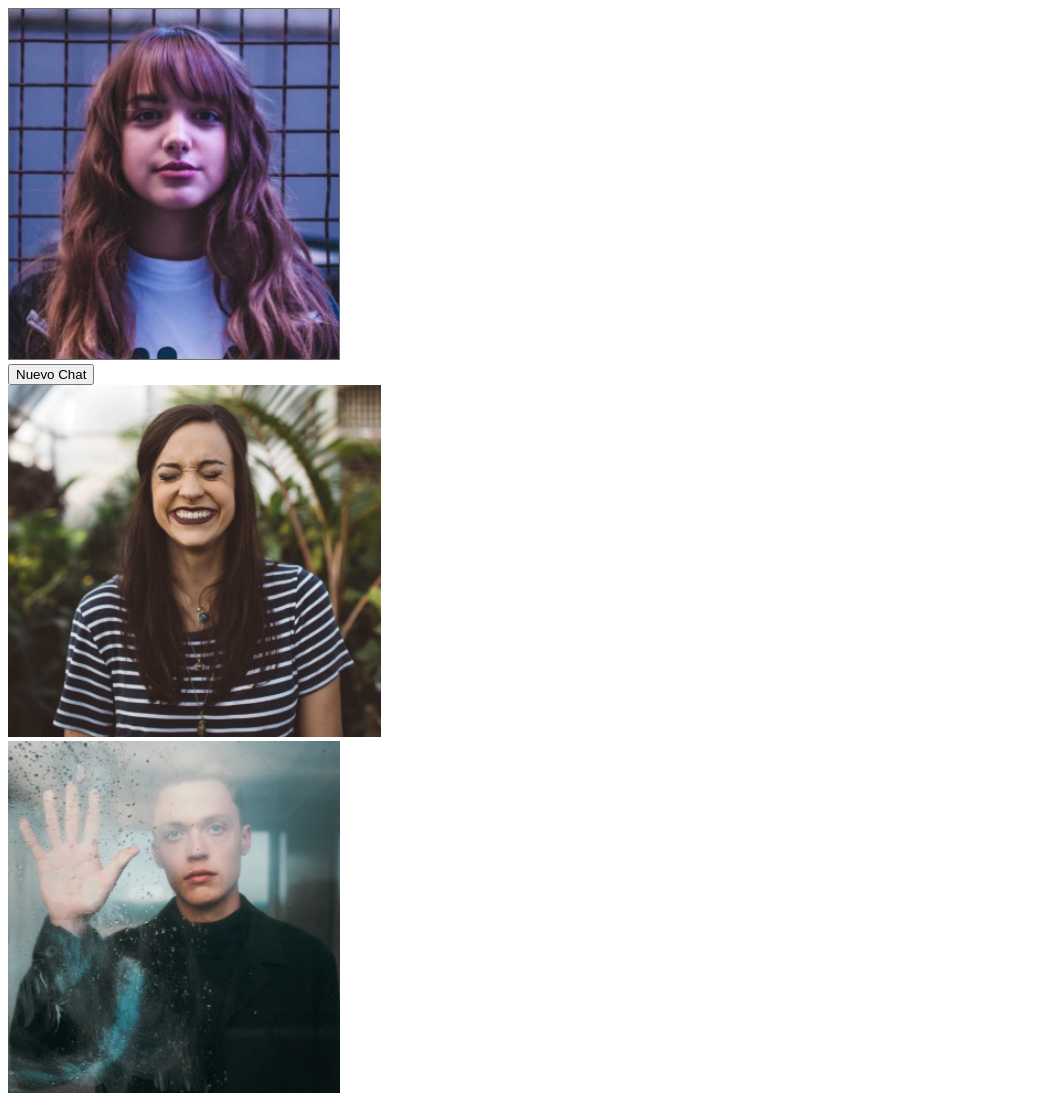
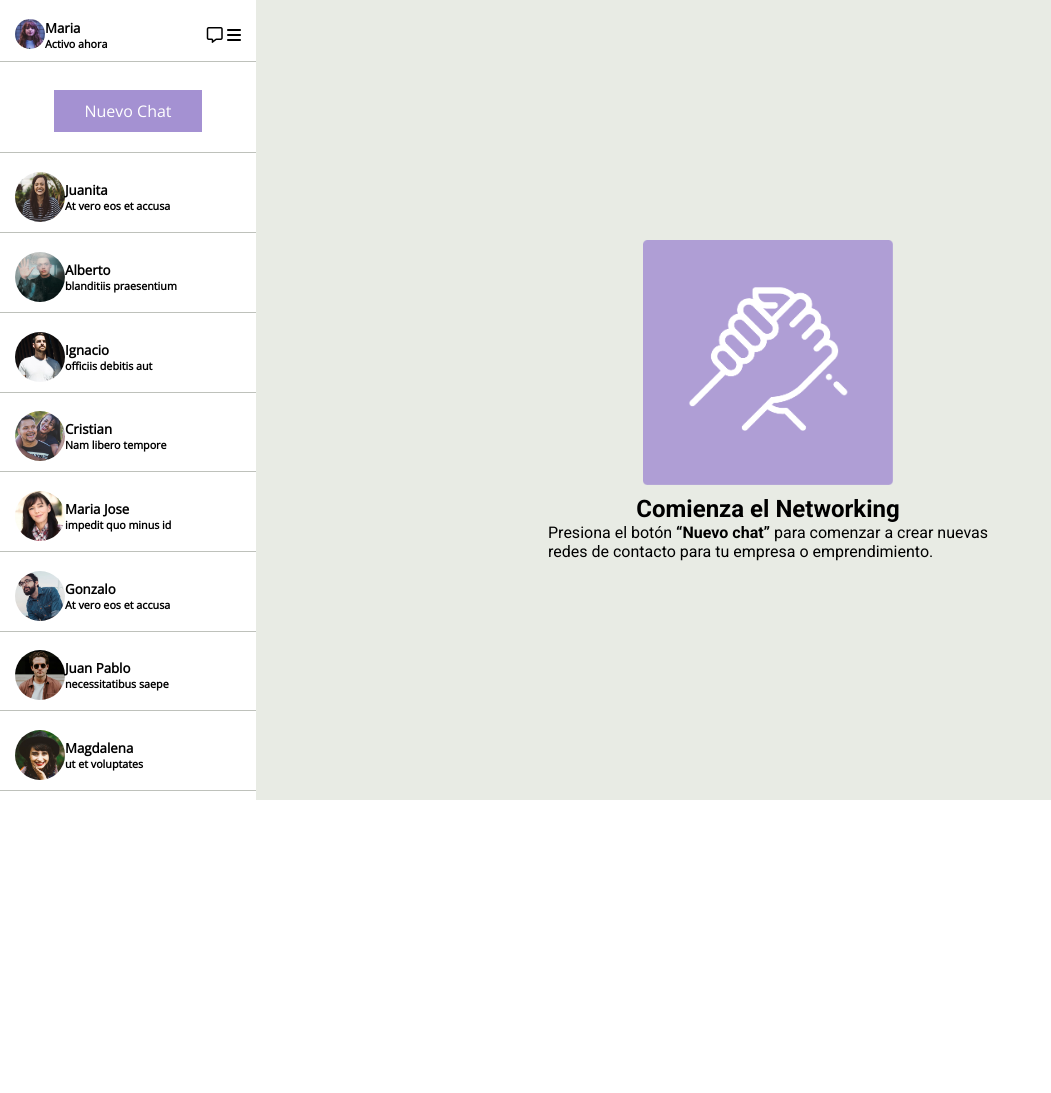
Before and after one commit to Lunatico87/desafio_flexbox, a plain HTML site: page index.html in a window 1280 px wide. Shown: the top 1093 px of the page, without its empty margins (0-1051 px from the left). After the commit the page ends 800 px from the top, so only its background shows below. Drawn offline with nearby package versions, Linux system fonts and the light colour scheme.

Commit message:
modificacion de usuarios y dashboard

```diff
--- a/assets/css/style.css
+++ b/assets/css/style.css
@@ -1,9 +1,111 @@
-.flexbox {
+* {
+    margin: 0;
+    padding: 0;
+
+}
+
+body {
+    font-family: "Open Sans", sans-serif;
+    font-size: 16px;
+}
+
+.dashboard {
     display: flex;
-flex-direction: row;
+    flex-direction: row;
+    height: 100vh;
+    width: 100%;
 }
 
 .contactos {
     display: flex;
     flex-direction: column;
+    height: 100vh;
+    /*width: 20%; */
+    flex: 1;
+    justify-content: space-evenly;
 }
+
+.usuario {
+    display: flex;
+    flex-direction: row;
+    align-items: center;
+    padding: 10px 15px;
+    border-bottom-color: #bec1bb;
+    border-bottom-style: solid ;
+    border-bottom-width: 1px;
+
+}
+
+.usuario.activo {
+    justify-content: space-between;
+}
+
+.usuario.activo .perfil {
+    display: flex;
+    flex-direction: row;
+
+
+}
+
+.usuario .thumbnail {
+    display: block;
+    width: 50px;
+    height: 50px;
+    border-radius: 150px;
+}
+
+.usuario.activo .thumbnail{
+    width: 30px;
+    height: 30px;
+}
+.chat {
+    display: flex;
+    flex-direction: row;
+    justify-content: center;
+    align-items: center;
+    border-bottom-color: #bec1bb;
+    border-bottom-style: solid ;
+    border-bottom-width: 1px;
+
+
+
+}
+.boton {
+    display: inline-block;
+    background-color: #a491d2;
+    margin: 20px auto;
+    color: white;
+    padding: 10px 30px ;
+    align-items: center;
+    justify-content: center;
+    text-decoration: none;
+
+}
+
+.hero {
+    display: flex;
+    flex-direction: column;
+    justify-content: center;
+    align-items: center;
+    height: 100vh;
+    /*width: 80%;*/
+    flex: 4;
+    background-color: #e8ebe4;
+}
+.hero img {
+    display: block;
+    width: 250px;
+    margin-bottom: 10px;
+
+}
+
+h1 {
+    font-family: "Roboto", sans-serif;
+    font-weight: 700;
+    text-align: center;
+}
+
+.hero p {
+    font-family: "Roboto", sans-serif;
+
+}
--- a/index.html
+++ b/index.html
@@ -1,46 +1,141 @@
 <!DOCTYPE html>
 <html lang="en">
   <head>
-    <meta charset="UTF-8">
-    <meta name="viewport" content="width=device-width, initial-scale=1.0">
+    <meta charset="UTF-8" />
+    <meta name="viewport" content="width=device-width, initial-scale=1.0" />
     <title>Flexbox</title>
-    <link rel="stylesheet" href="./assets/css/style.css">
+    <link rel="preconnect" href="https://fonts.googleapis.com" />
+    <link rel="preconnect" href="https://fonts.gstatic.com" crossorigin />
+    <link
+      href="https://fonts.googleapis.com/css2?family=Open+Sans:ital@0;1&family=Roboto:wght@400;700&display=swap"
+      rel="stylesheet"
+    />
+    <link
+      rel="stylesheet"
+      href="https://cdnjs.cloudflare.com/ajax/libs/font-awesome/6.5.1/css/all.min.css"
+      integrity="sha512-DTOQO9RWCH3ppGqcWaEA1BIZOC6xxalwEsw9c2QQeAIftl+Vegovlnee1c9QX4TctnWMn13TZye+giMm8e2LwA=="
+      crossorigin="anonymous"
+      referrerpolicy="no-referrer"
+    />
+    <link rel="stylesheet" href="./assets/css/style.css" />
   </head>
   <body>
-<section class="flexbox">
+    <section class="dashboard">
       <div class="contactos">
+        <div class="usuario activo">
+          <div class="perfil">
+            <img class="thumbnail" src="./assets/imgs/maria.jpg" alt="maria" />
             <div>
-        <img src="./assets/imgs/maria.jpg" alt="">
-    </div>
-    <div>
-        <button>Nuevo Chat</button>
-    </div>
-    <div>
-        <img src="./assets/imgs/juanita.jpg" alt="">
-    </div>
-    <div>
-        <img src="./assets/imgs/alberto.jpg" alt="">
-    </div>
-    <div>
-        <img src="./assets/imgs/ignacio.jpg" alt="">
-    </div>
-    <div>
-        <img src="./assets/imgs/cristian.jpg" alt="">
-    </div>
-    <div>
-        <img src="./assets/imgs/maria_jose.jpg" alt="">
-    </div>
-    <div>
-        <img src="./assets/imgs/gonzalo.jpg" alt="">
-    </div>
-    <div>
-        <img src="./assets/imgs/juan_pablo.jpg" alt="">
-    </div>
-    <div>
-        <img src="./assets/imgs/magdalena.jpg" alt="">
+              <h5>Maria</h5>
+              <h6>Activo ahora</h6>
             </div>
           </div>
-    <div class="seccion_principal">
+          <div class="iconos">
+            <i class="fa-regular fa-message"></i>
+            <i class="fa-solid fa-bars"></i>
+          </div>
+        </div>
+        <div class="chat">
+          <a href="#" class="boton">Nuevo Chat</a>
+        </div>
+        <div class="usuario">
+          <img
+            class="thumbnail"
+            src="./assets/imgs/juanita.jpg"
+            alt="juanita"
+          />
+          <div>
+            <h5>Juanita</h5>
+            <h6>At vero eos et accusa</h6>
+          </div>
+        </div>
+        <div class="usuario">
+          <img
+            class="thumbnail"
+            src="./assets/imgs/alberto.jpg"
+            alt="alberto"
+          />
+          <div>
+            <h5>Alberto</h5>
+            <h6>blanditiis praesentium</h6>
+          </div>
+        </div>
+        <div class="usuario">
+          <img
+            class="thumbnail"
+            src="./assets/imgs/ignacio.jpg"
+            alt="ignacio"
+          />
+          <div>
+            <h5>Ignacio</h5>
+            <h6>officiis debitis aut</h6>
+          </div>
+        </div>
+        <div class="usuario">
+          <img
+            class="thumbnail"
+            src="./assets/imgs/cristian.jpg"
+            alt="cristian"
+          />
+          <div>
+            <h5>Cristian</h5>
+            <h6>Nam libero tempore</h6>
+          </div>
+        </div>
+        <div class="usuario">
+          <img
+            class="thumbnail"
+            src="./assets/imgs/maria_jose.jpg"
+            alt="maria_jose"
+          />
+          <div>
+            <h5>Maria Jose</h5>
+            <h6>impedit quo minus id</h6>
+          </div>
+        </div>
+        <div class="usuario">
+          <img
+            class="thumbnail"
+            src="./assets/imgs/gonzalo.jpg"
+            alt="gonzalo"
+          />
+          <div>
+            <h5>Gonzalo</h5>
+            <h6>At vero eos et accusa</h6>
+          </div>
+        </div>
+        <div class="usuario">
+          <img
+            class="thumbnail"
+            src="./assets/imgs/juan_pablo.jpg"
+            alt="juan_pablo"
+          />
+          <div>
+            <h5>Juan Pablo</h5>
+            <h6>necessitatibus saepe</h6>
+          </div>
+        </div>
+        <div class="usuario">
+          <img
+            class="thumbnail"
+            src="./assets/imgs/magdalena.jpg"
+            alt="magdalena"
+          />
+          <div>
+            <h5>Magdalena</h5>
+            <h6>ut et voluptates</h6>
+          </div>
+        </div>
+      </div>
+
+      <div class="hero">
+        <img src="./assets/imgs/hand.png" alt="logo" />
+        <h1>Comienza el Networking</h1>
+        <p>
+          Presiona el botón <b>“Nuevo chat”</b> para comenzar a crear nuevas
+          <br />
+          redes de contacto para tu empresa o emprendimiento.
+        </p>
       </div>
     </section>
   </body>
```
Lines whose indentation alone changed are shown as unchanged.
